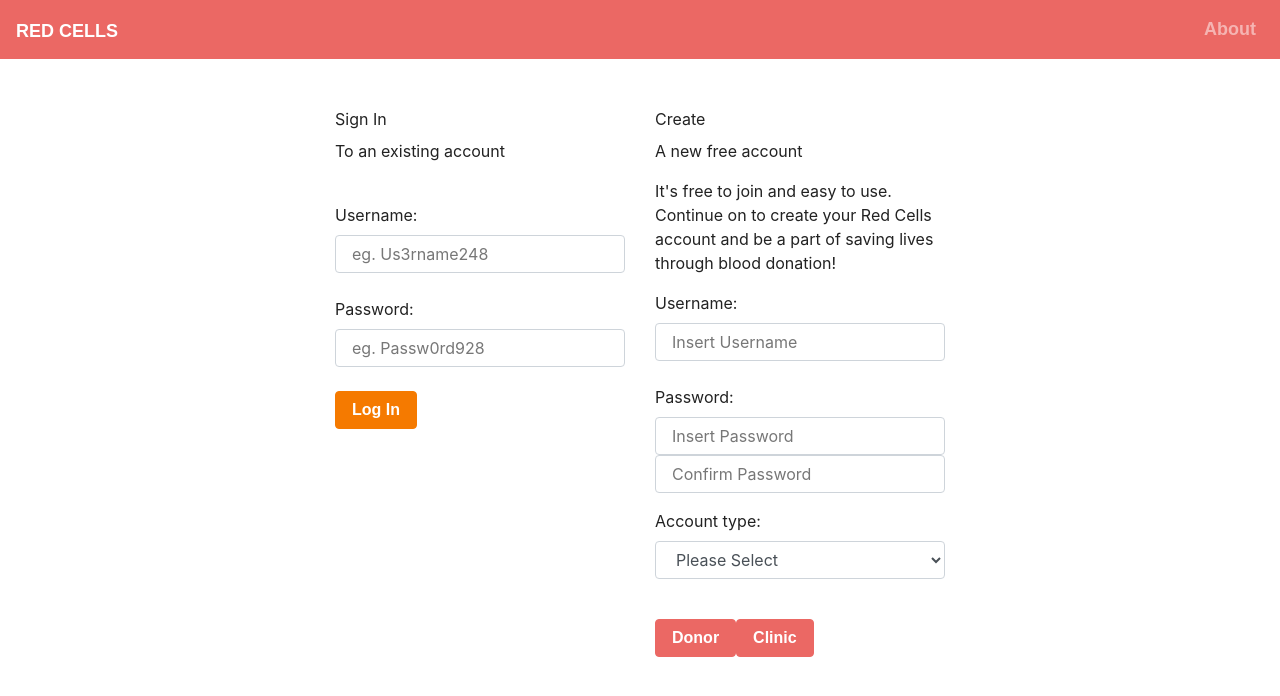
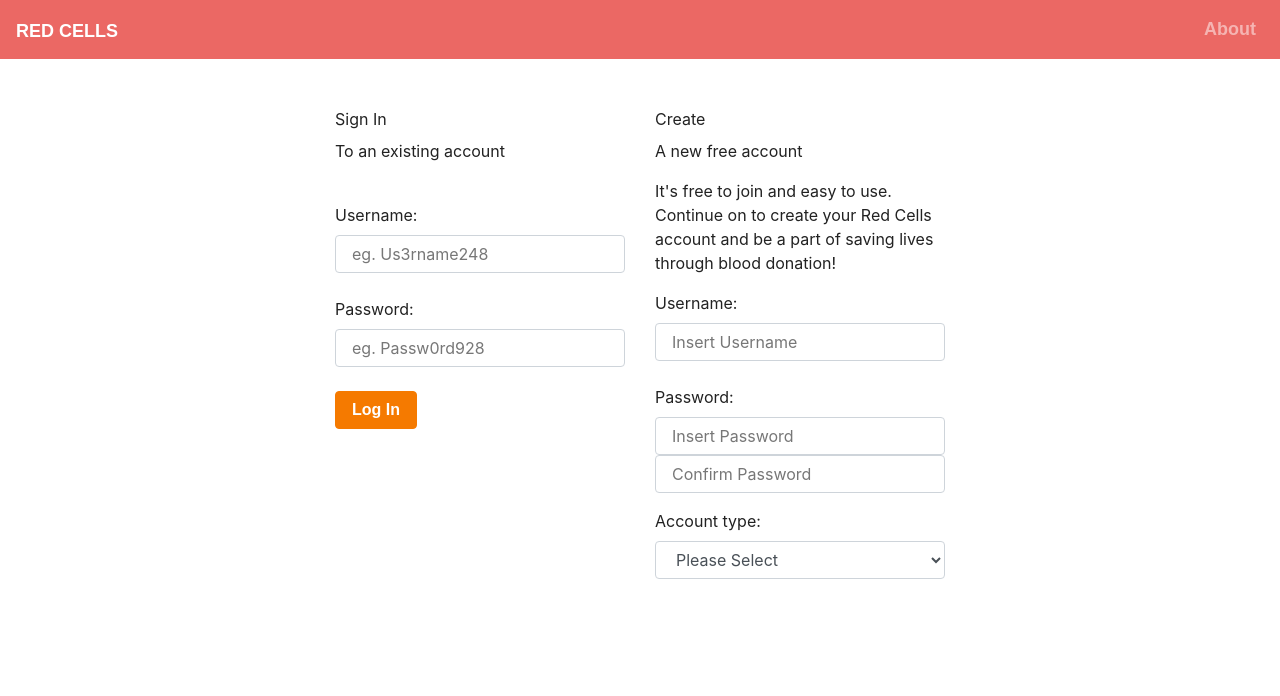
Before and after one commit to hjc86/blood_app, a React (Create React App) app in the folder frontend/: page / in a window 1280 px wide. Shown: the top 696 px of the page. Built offline with nearby package versions, Linux system fonts and the light colour scheme; a web font is replaced by a local one.

Commit message:
login states working

```diff
--- a/frontend/src/containers/login.js
+++ b/frontend/src/containers/login.js
@@ -56,6 +56,17 @@ class Login extends React.Component {
 }
 
     render() {
+        let createButton
+        if (this.state.create.isClinic === false) {
+            createButton =
+            <Link to={{pathname:'/donor-profile'}}><button className='passwordButton btn btn-primary' type='submit'>Create</button></Link>
+
+        } else if (this.state.create.isClinic === true) {
+            createButton =
+            <Link to={{pathname:'/clinic-profile'}}><button className='passwordButton btn btn-primary' type='submit'>Create</button></Link>
+
+        }
+
         return (
             <div>
             < NavBar />
@@ -135,8 +146,9 @@ class Login extends React.Component {
                         </div>
                         </form>
                         < br/>
-                        <Link to={{pathname:'/donor-profile'}}><button className='passwordButton btn btn-primary' type='submit'>Donor</button></Link>
-                        <Link to={{pathname:'/clinic-profile'}}><button className='passwordButton btn btn-primary' type='submit'>Clinic</button></Link>
+                        { createButton }
+                        {/* <Link to={{pathname:'/donor-profile'}}><button className='passwordButton btn btn-primary' type='submit'>Create</button></Link>:
+                        <Link to={{pathname:'/clinic-profile'}}><button className='passwordButton btn btn-primary' type='submit'>Create</button></Link>} */}
                     </div>
                 </div>
             </div>
```
